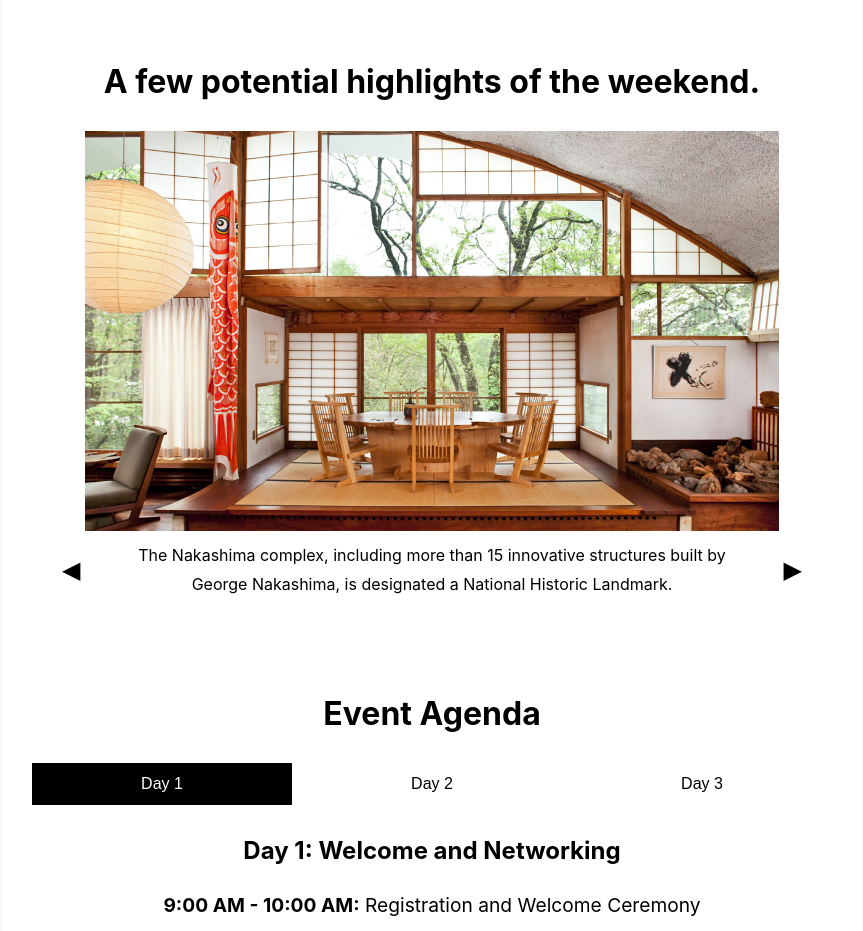
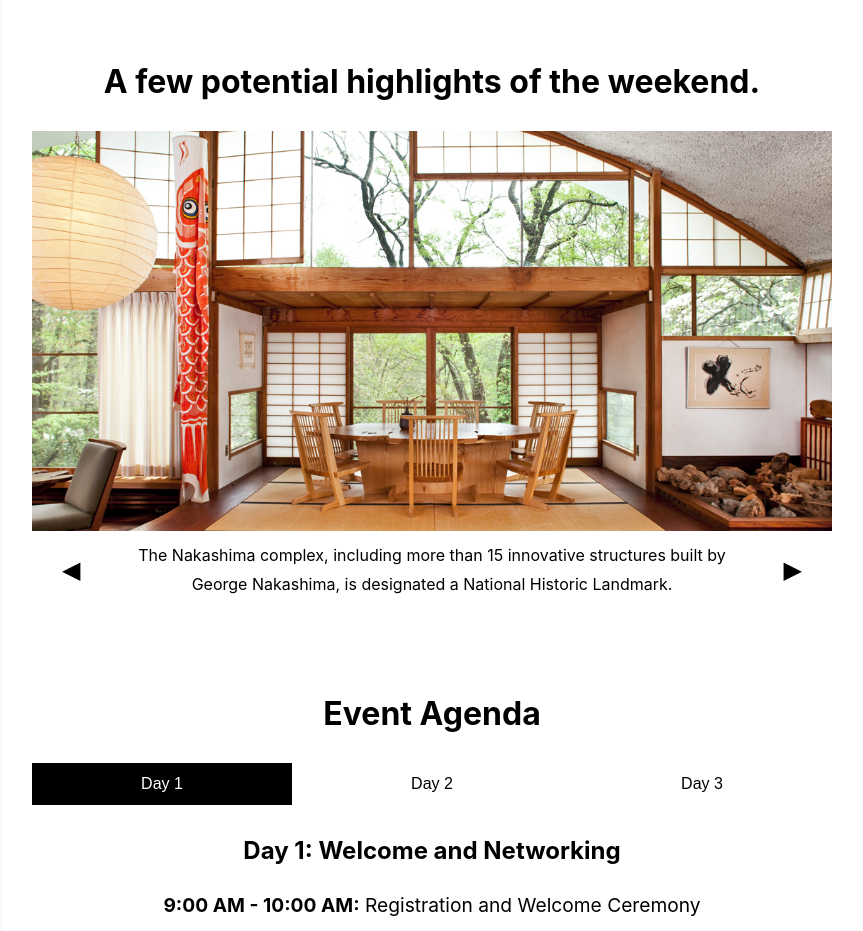
Before and after one commit to lisaadang/neuro, a plain HTML site: page index.html in a window 1280 px wide. Shown: the part 781-1712 px from the top of the page, without its empty margins (208-1071 px from the left). Drawn offline with Linux system fonts and the light colour scheme.

Commit message:
crop image

```diff
--- a/my-website/styles/style.css
+++ b/my-website/styles/style.css
@@ -182,10 +182,9 @@ button:focus {
 }
 
 .gallery-container img {
-  max-width: 100%; /* Ensure the image does not exceed the container's width */
-  max-height: 400px; /* Limit the height of the image */
-  height: auto; /* Maintain the aspect ratio */
+  width: 100%; /* Make the image fill the width of the container */
+  height: 400px; /* Set a fixed height for the image */
+  object-fit: cover; /* Crop the image to fill the container */
   display: block; /* Remove inline spacing caused by default inline-block behavior */
   margin: 0 auto; /* Center the image horizontally */
-  object-fit: contain; /* Ensure the image fits within the specified dimensions */
 }
```
